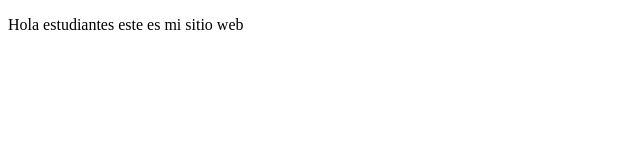
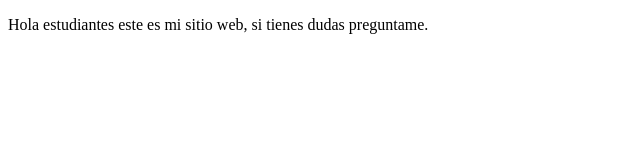
Before and after one commit to emartinez0117/projectDemocoursePrework, a plain HTML site: page index.html in a window 1280 px wide. Shown: the whole page, without its empty margins (0-640 px from the left). Drawn offline with Linux system fonts and the light colour scheme.

Commit message:
Cambios agregamos preguntas

```diff
--- a/index.html
+++ b/index.html
@@ -6,6 +6,8 @@
     <title>Hola mundo</title>
 </head>
 <body>
-    <p>Hola estudiantes este es mi sitio web</p>
+    <p>Hola estudiantes este es mi sitio web,
+        si tienes dudas preguntame.
+    </p>
 </body>
 </html>
```
